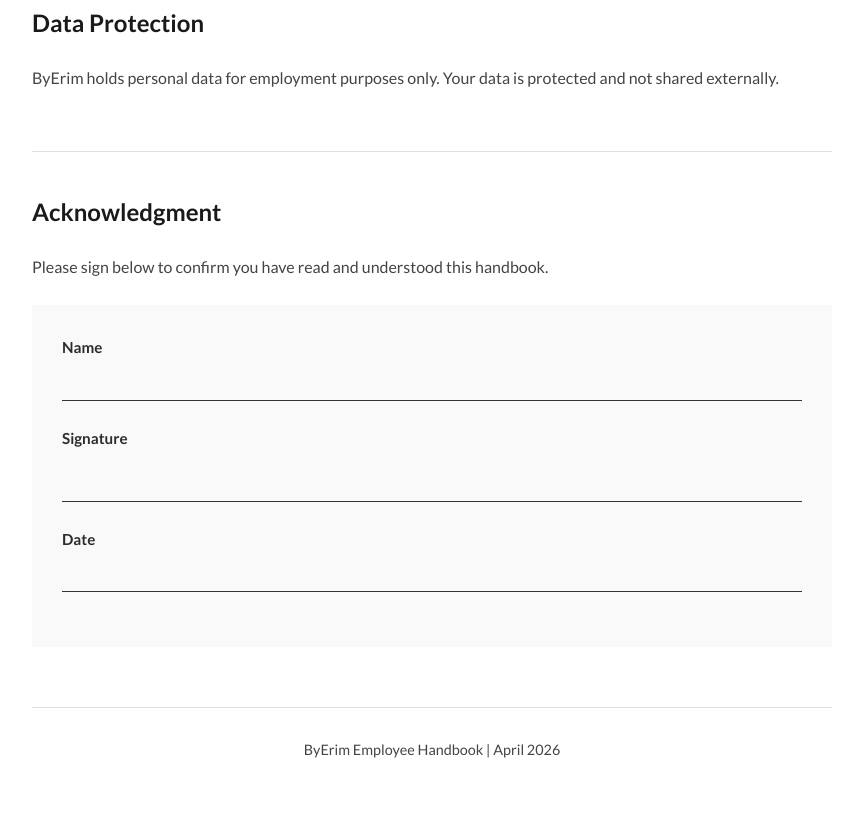
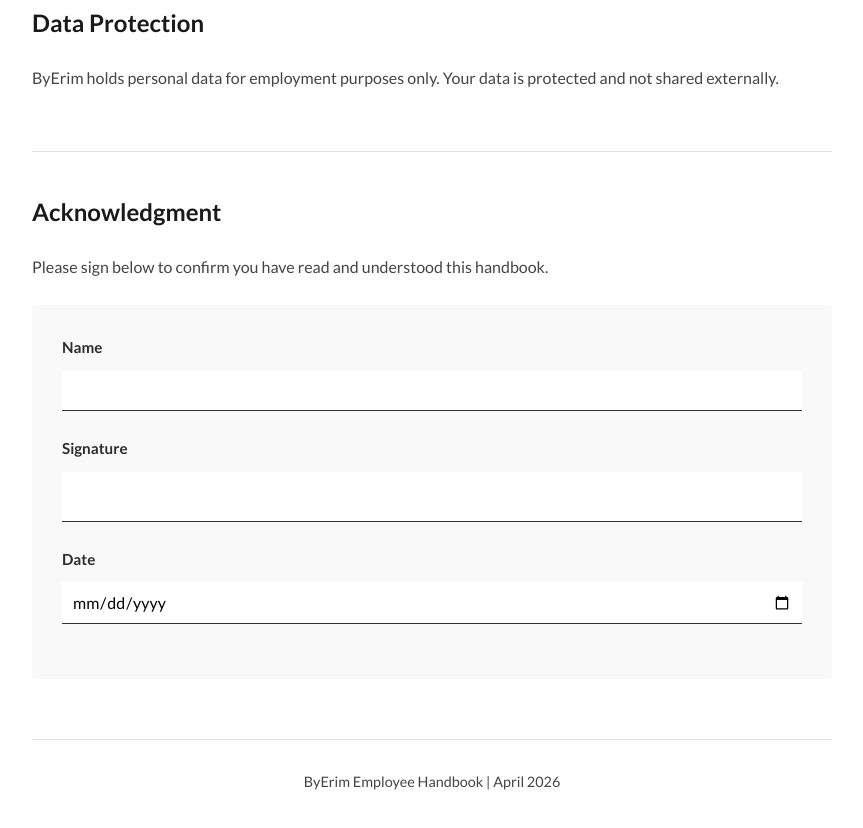
Before and after one commit to S7SSL/ByErim_Employees, a plain HTML site: page index.html in a window 1280 px wide. Shown: the part 2087-2915 px from the top of the page, without its empty margins (208-1071 px from the left). Drawn offline with Linux system fonts and the light colour scheme.

Commit message:
Make signature fields editable - add text and date inputs

```diff
--- a/index.html
+++ b/index.html
@@ -233,15 +233,15 @@
                 <div class="signature-box">
                     <div class="form-group">
                         <label>Name</label>
-                        <div class="form-line"></div>
+                        <input type="text" style="width: 100%; padding: 10px; border: none; border-bottom: 1px solid #333; font-family: 'Lato', sans-serif; font-size: 1em;">
                     </div>
                     <div class="form-group">
                         <label>Signature</label>
-                        <div class="form-line" style="height: 40px;"></div>
+                        <input type="text" style="width: 100%; padding: 10px; border: none; border-bottom: 1px solid #333; font-family: 'Lato', sans-serif; font-size: 1em; height: 50px;">
                     </div>
                     <div class="form-group">
                         <label>Date</label>
-                        <div class="form-line"></div>
+                        <input type="date" style="width: 100%; padding: 10px; border: none; border-bottom: 1px solid #333; font-family: 'Lato', sans-serif; font-size: 1em;">
                     </div>
                 </div>
             </section>
```
